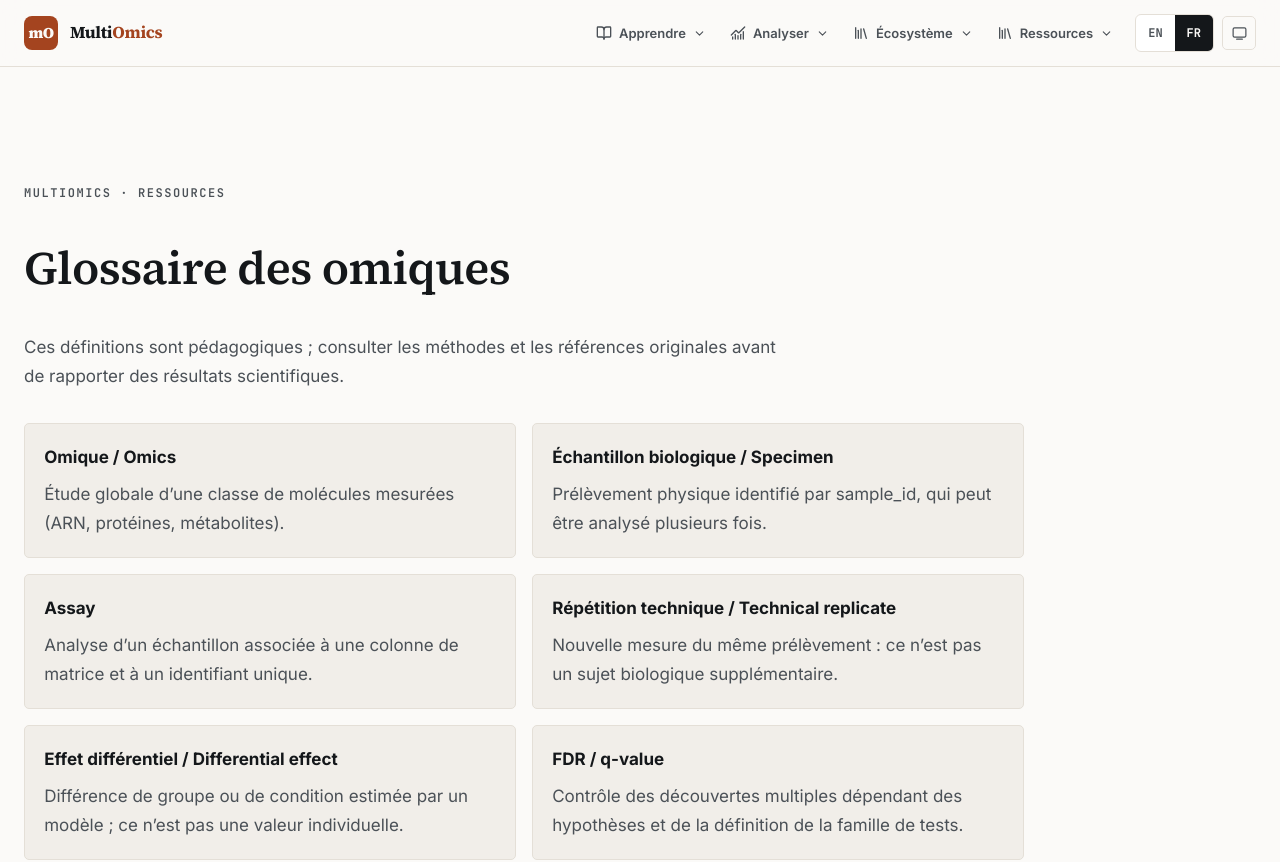
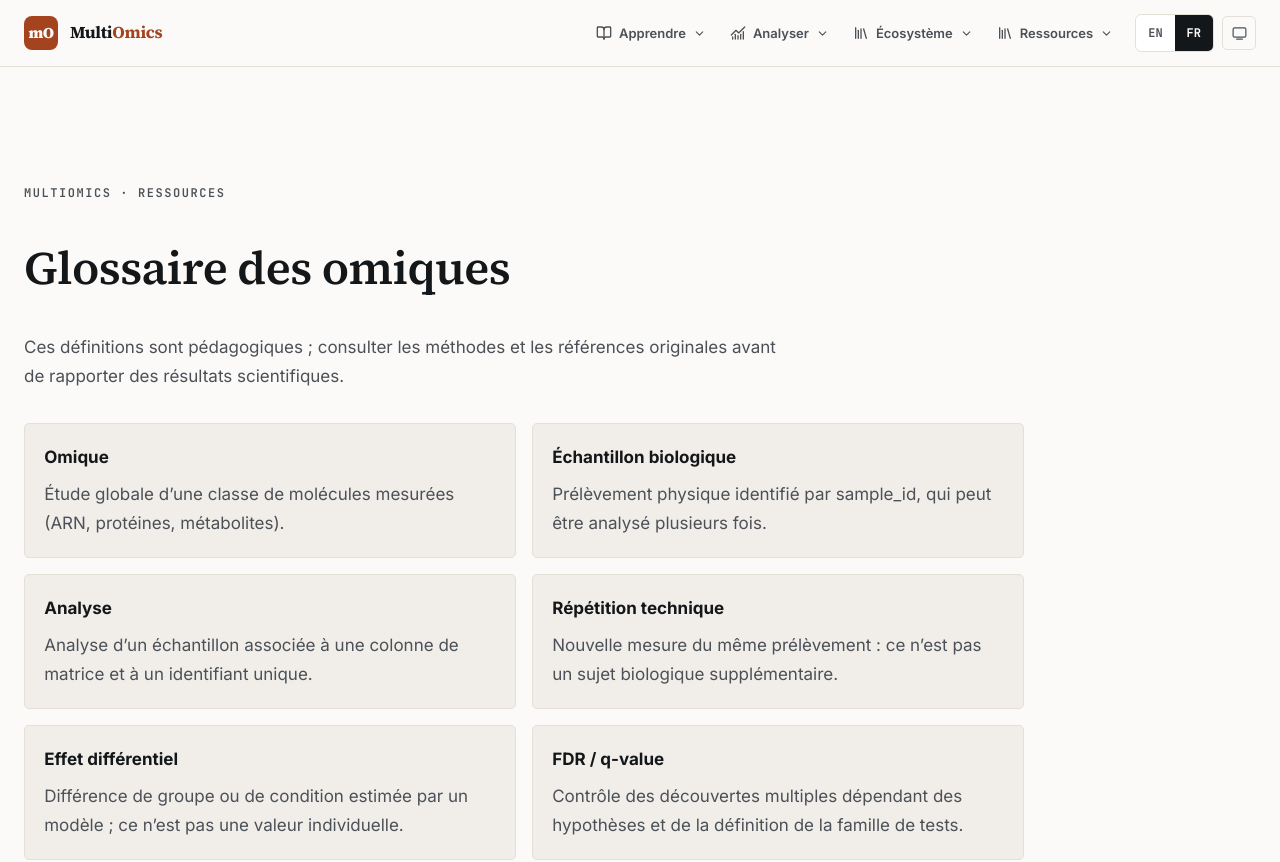
Before and after one commit to rberrah/MultiOmics, a SvelteKit app: page /multiomics/glossary in a window 1280 px wide. Shown: the top 862 px of the page. Built offline with nearby package versions, Linux system fonts and the light colour scheme.

Commit message:
fix(i18n): display glossary terms in the selected language

```diff
--- a/src/routes/multiomics/glossary/+page.svelte
+++ b/src/routes/multiomics/glossary/+page.svelte
@@ -1,18 +1,18 @@
 <script>
   import { language } from '#lib/stores/language.js';
   const terms = [
-    ['Omique / Omics','Étude globale d’une classe de molécules mesurées (ARN, protéines, métabolites).','System-wide measurement of a class of molecules (RNA, proteins, metabolites).'],
-    ['Échantillon biologique / Specimen','Prélèvement physique identifié par sample_id, qui peut être analysé plusieurs fois.','Physical biospecimen identified by sample_id, potentially assayed more than once.'],
-    ['Assay','Analyse d’un échantillon associée à une colonne de matrice et à un identifiant unique.','Measurement of a specimen corresponding to one matrix column and a unique assay identifier.'],
-    ['Répétition technique / Technical replicate','Nouvelle mesure du même prélèvement : ce n’est pas un sujet biologique supplémentaire.','Repeated measurement of the same specimen, not an additional biological subject.'],
-    ['Effet différentiel / Differential effect','Différence de groupe ou de condition estimée par un modèle ; ce n’est pas une valeur individuelle.','Group- or condition-level model effect, not an individual measurement.'],
-    ['FDR / q-value','Contrôle des découvertes multiples dépendant des hypothèses et de la définition de la famille de tests.','Multiple-testing adjustment whose interpretation depends on assumptions and the test family.'],
-    ['QC / Contrôle qualité','Vérification de la qualité des mesures, réplicats, manquants et effets de lot.','Assessment of measurement quality, replicates, missingness and batch effects.'],
-    ['MOFA','Modèle de facteurs latents multi-omiques ; une projection individuelle externe nécessite un modèle gelé.','Multi-omics latent factor model; external individual projection requires a frozen fitted model.'],
-    ['DIABLO','Méthode supervisée multi-blocs ; l’évaluation prédictive nécessite une validation sans fuite.','Supervised multiblock method; predictive claims require leakage-safe validation.'],
-    ['PK / Pharmacocinétique','Évolution de l’exposition à un médicament dans le temps.','Drug exposure and concentration changes over time.'],
-    ['PD / Pharmacodynamie','Relation entre exposition, cible biologique et effet.','Relationship between drug exposure, biological target and effect.'],
-    ['Provenance','Traçabilité des fichiers, échelles, versions et analyses exécutées.','Traceability of files, data scales, software versions and executed analyses.']
+    ['Omique','Omics','Étude globale d’une classe de molécules mesurées (ARN, protéines, métabolites).','System-wide measurement of a class of molecules (RNA, proteins, metabolites).'],
+    ['Échantillon biologique','Specimen','Prélèvement physique identifié par sample_id, qui peut être analysé plusieurs fois.','Physical biospecimen identified by sample_id, potentially assayed more than once.'],
+    ['Analyse','Assay','Analyse d’un échantillon associée à une colonne de matrice et à un identifiant unique.','Measurement of a specimen corresponding to one matrix column and a unique assay identifier.'],
+    ['Répétition technique','Technical replicate','Nouvelle mesure du même prélèvement : ce n’est pas un sujet biologique supplémentaire.','Repeated measurement of the same specimen, not an additional biological subject.'],
+    ['Effet différentiel','Differential effect','Différence de groupe ou de condition estimée par un modèle ; ce n’est pas une valeur individuelle.','Group- or condition-level model effect, not an individual measurement.'],
+    ['FDR / q-value','FDR / q-value','Contrôle des découvertes multiples dépendant des hypothèses et de la définition de la famille de tests.','Multiple-testing adjustment whose interpretation depends on assumptions and the test family.'],
+    ['QC / Contrôle qualité','QC / Quality control','Vérification de la qualité des mesures, réplicats, manquants et effets de lot.','Assessment of measurement quality, replicates, missingness and batch effects.'],
+    ['MOFA','MOFA','Modèle de facteurs latents multi-omiques ; une projection individuelle externe nécessite un modèle gelé.','Multi-omics latent factor model; external individual projection requires a frozen fitted model.'],
+    ['DIABLO','DIABLO','Méthode supervisée multi-blocs ; l’évaluation prédictive nécessite une validation sans fuite.','Supervised multiblock method; predictive claims require leakage-safe validation.'],
+    ['PK / Pharmacocinétique','PK / Pharmacokinetics','Évolution de l’exposition à un médicament dans le temps.','Drug exposure and concentration changes over time.'],
+    ['PD / Pharmacodynamie','PD / Pharmacodynamics','Relation entre exposition, cible biologique et effet.','Relationship between drug exposure, biological target and effect.'],
+    ['Provenance','Provenance','Traçabilité des fichiers, échelles, versions et analyses exécutées.','Traceability of files, data scales, software versions and executed analyses.']
   ];
 </script>
 <svelte:head>
@@ -24,7 +24,7 @@
   <h1>{$language === 'en' ? 'Omics glossary' : 'Glossaire des omiques'}</h1>
   <p>{$language === 'en' ? 'Definitions are educational; consult the methods and original references before reporting a scientific result.' : 'Ces définitions sont pédagogiques ; consulter les méthodes et les références originales avant de rapporter des résultats scientifiques.'}</p>
   <dl>{#each terms as term}
-    <div class="entry"><dt>{term[0]}</dt><dd>{$language === 'en' ? term[2] : term[1]}</dd></div>
+    <div class="entry"><dt>{$language === 'en' ? term[1] : term[0]}</dt><dd>{$language === 'en' ? term[3] : term[2]}</dd></div>
   {/each}</dl>
 </section>
 <style>
```
